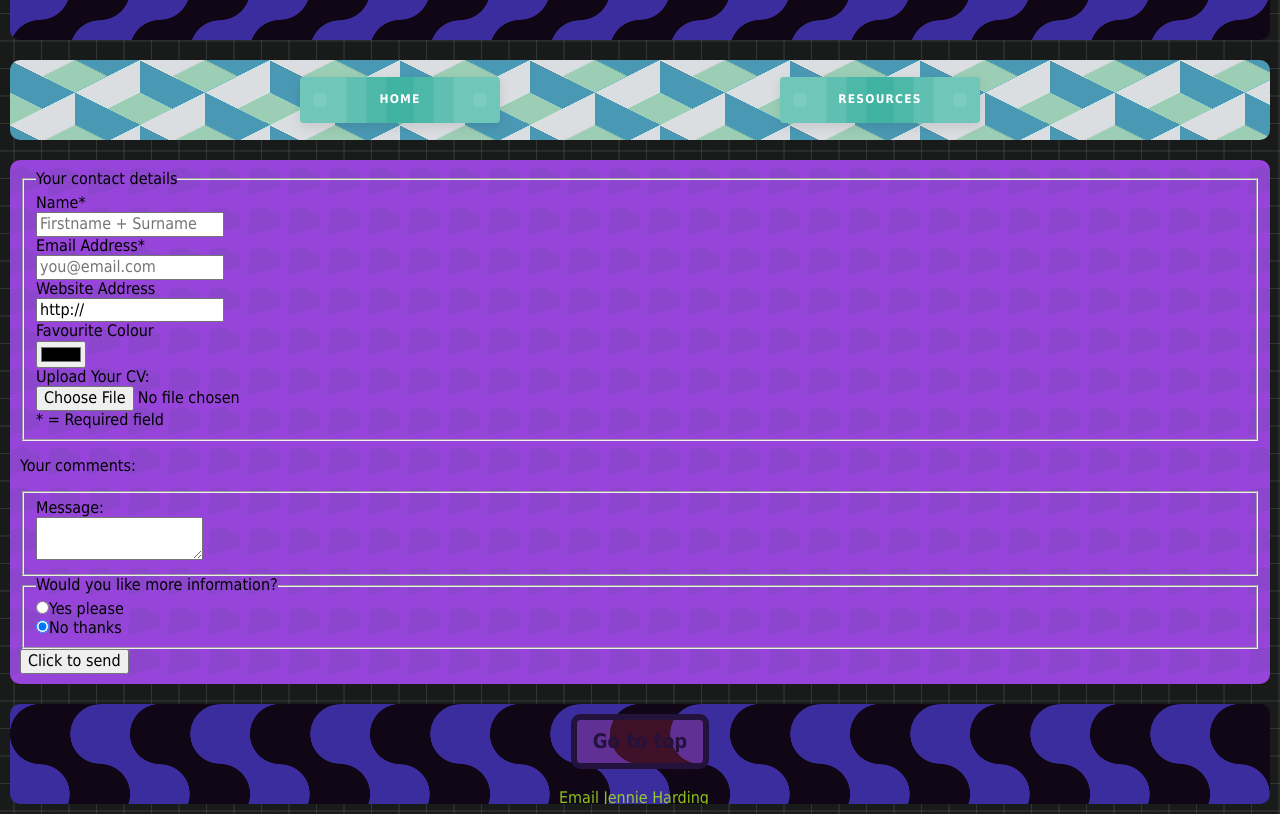
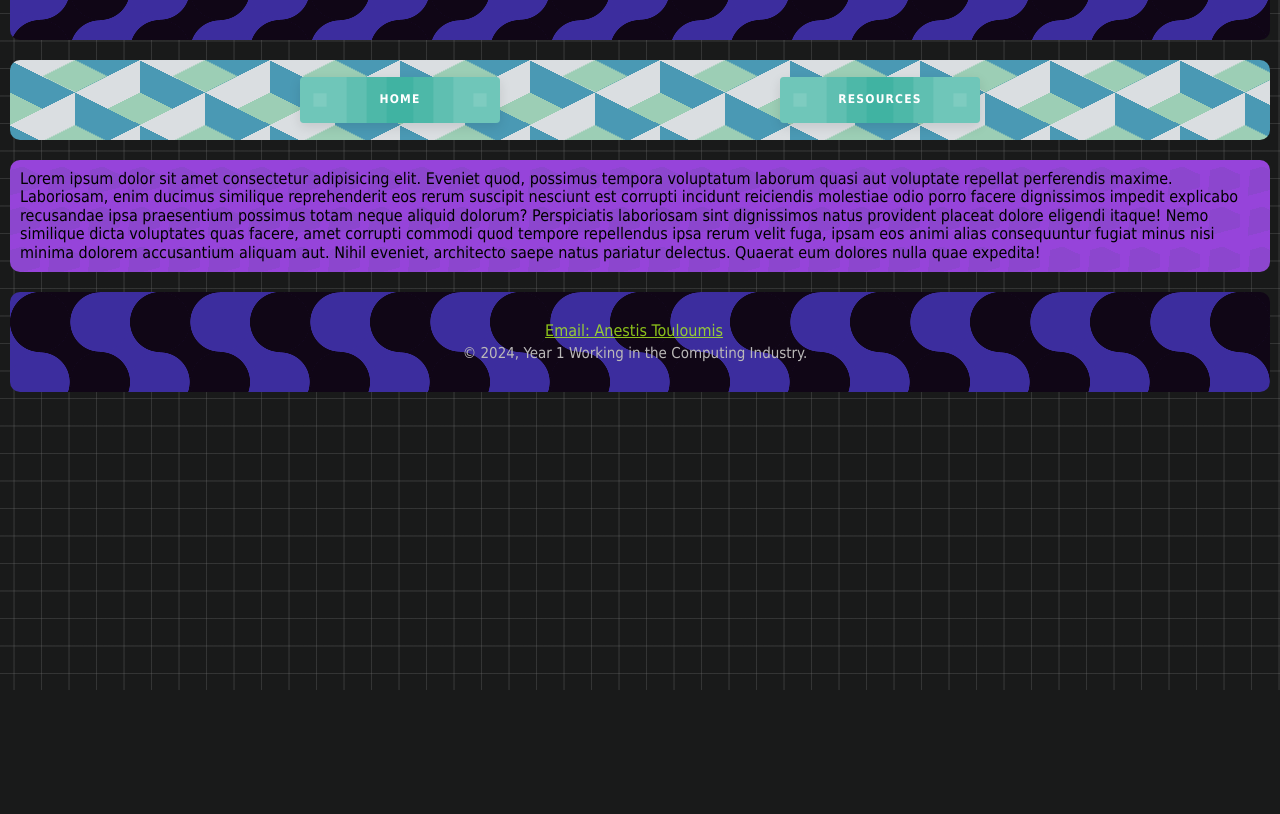
Before and after one commit to jamesmosey/CyberSecondary, a plain HTML site: page resources.html in a window 1280 px wide. Shown: the part 110-924 px from the top of the page. After the commit the page ends 800 px from the top, so only its background shows below. Drawn offline with Linux system fonts and the light colour scheme.

Commit message:
updated footer + removed old forms

```diff
--- a/resources.html
+++ b/resources.html
@@ -30,52 +30,14 @@
         </div>
 
         <main class="main">
-            <form id="form1">
-                <fieldset><legend>Your contact details</legend>
-                    <label for="name">Name* </label>
-                    <input id="name" type="text" required placeholder="Firstname + Surname" >
-                    <label for="email">Email Address* </label>
-                    <input id="email" type="email" required placeholder="you@email.com">
-                    <label for="url">Website Address</label>
-                    <input type="text" id="url" value="http://">
-                    <label for="colour">Favourite Colour</label>
-                    <input id="colour" type="color">
-                    <label for="myfile">Upload Your CV:</label>
-                    <input type="file" id="myfile" name="myfile">
-                    <label>* = Required field</label>
-                </fieldset>
 
-                <p>Your comments:</p>
-                <fieldset>
-                    <label for="message">Message: </label>
-                    <textarea id="message" required></textarea>
-                </fieldset>
+            Lorem ipsum dolor sit amet consectetur adipisicing elit. Eveniet quod, possimus tempora voluptatum laborum quasi aut voluptate repellat perferendis maxime. Laboriosam, enim ducimus similique reprehenderit eos rerum suscipit nesciunt est corrupti incidunt reiciendis molestiae odio porro facere dignissimos impedit explicabo recusandae ipsa praesentium possimus totam neque aliquid dolorum? Perspiciatis laboriosam sint dignissimos natus provident placeat dolore eligendi itaque! Nemo similique dicta voluptates quas facere, amet corrupti commodi quod tempore repellendus ipsa rerum velit fuga, ipsam eos animi alias consequuntur fugiat minus nisi minima dolorem accusantium aliquam aut. Nihil eveniet, architecto saepe natus pariatur delectus. Quaerat eum dolores nulla quae expedita!
 
-                <fieldset>
-                    <legend>Would you like more information?</legend>
-                    <label for="information-yes">
-                    <input type="radio" id="information-yes"
-                    name="information" value="yes">Yes please</label>
-                    <label for="information-no">
-                    <input type="radio" id="information-no"
-                    name="information" value="no" checked >No thanks</label>
-                </fieldset>
-
-                <input type="submit" value="Click to send" >
-
-            </form>
         </main>
 
         <footer class="footer">
-            <div>
-                <form style="display: inline" action=" #top" method="get">
-                    <button class="btn">Go to top</button>
-                </form>
-            </div>
-            <!--<p><a href=" #top">Go to top</a></p>-->
-            <a href="mailto:jh1033@brighton.ac.uk">Email Jennie Harding</a>
-            <small>&copy; 2023, Year 1 Web Dev.</small>
+            <a href="mailto:a.touloumis@brighton.ac.uk">Email: Anestis Touloumis</a>
+            <small>&copy; 2024, Year 1 Working in the Computing Industry.</small>
         </footer>
-
     </div>
 </body>
```
Also changed, not shown: mechanisms.html (+2 -9 lines).
